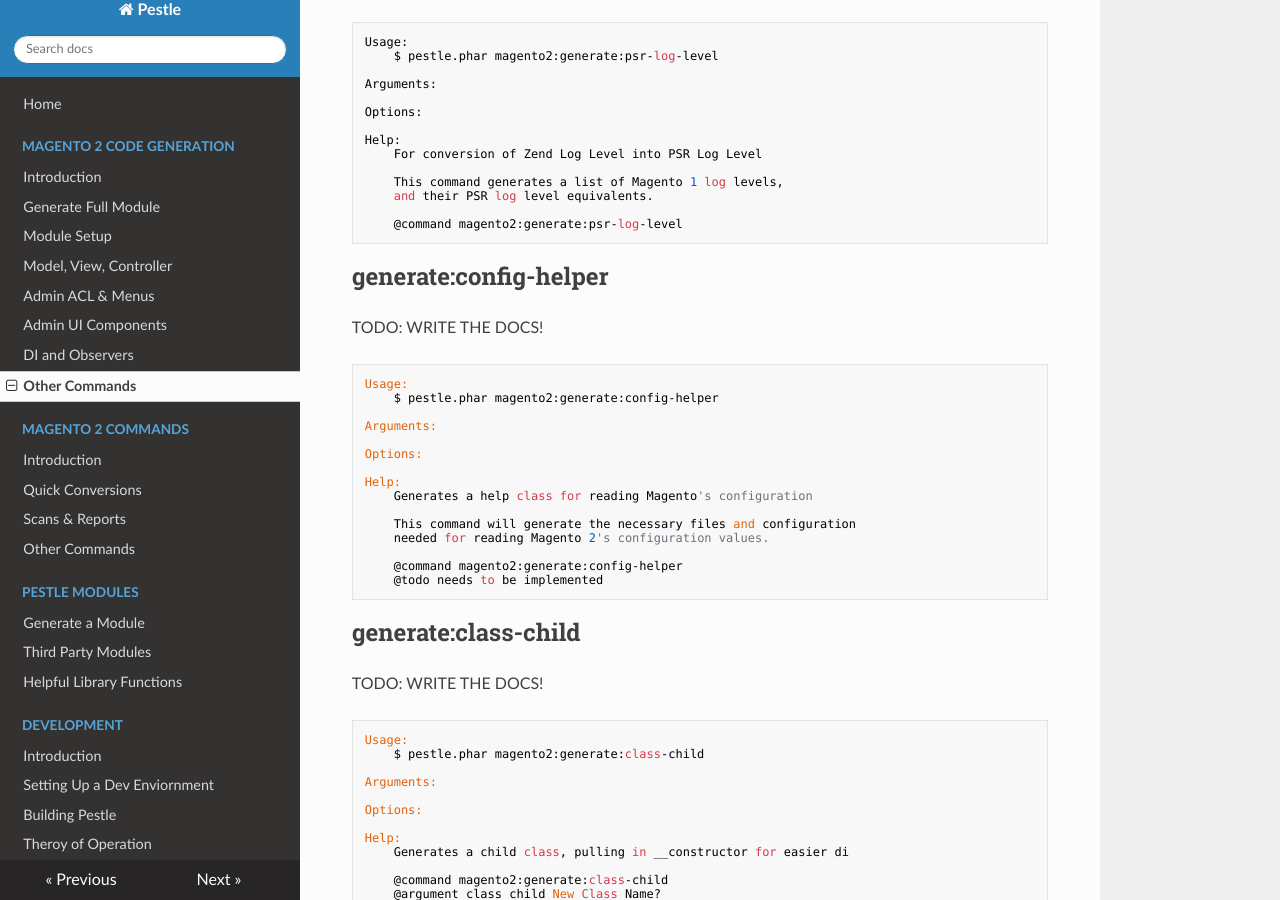
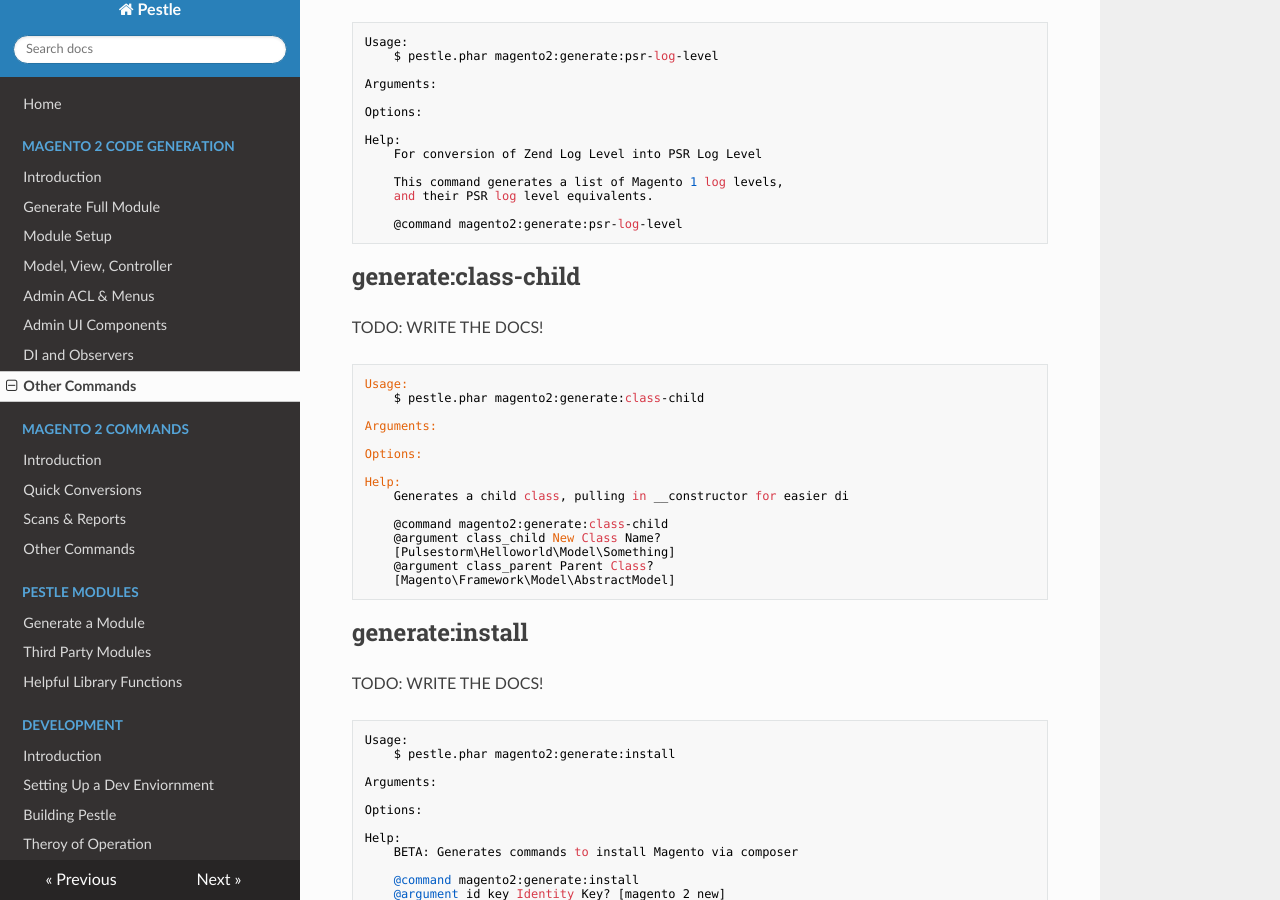
Before and after one commit to astorm/pestle, an MkDocs documentation site: the page built from docs/magneto2-others.md, in a window 1280 px wide and 900 px high, scrolled down 1468 px. Built offline with MkDocs 1.6.1, drawn with Linux system fonts in a browser that asks for light colours; nearby versions of some CDN libraries.

Commit message:
Not documenting this.

```diff
--- a/docs/magneto2-others.md
+++ b/docs/magneto2-others.md
@@ -76,28 +76,6 @@ TODO: WRITE THE DOCS!
 
         @command magento2:generate:psr-log-level
 
-
-## generate:config-helper
-
-TODO: WRITE THE DOCS!
-
-    Usage:
-        $ pestle.phar magento2:generate:config-helper
-
-    Arguments:
-
-    Options:
-
-    Help:
-        Generates a help class for reading Magento's configuration
-
-        This command will generate the necessary files and configuration
-        needed for reading Magento 2's configuration values.
-
-        @command magento2:generate:config-helper
-        @todo needs to be implemented
-
-
 ## generate:class-child
 
 TODO: WRITE THE DOCS!
```
